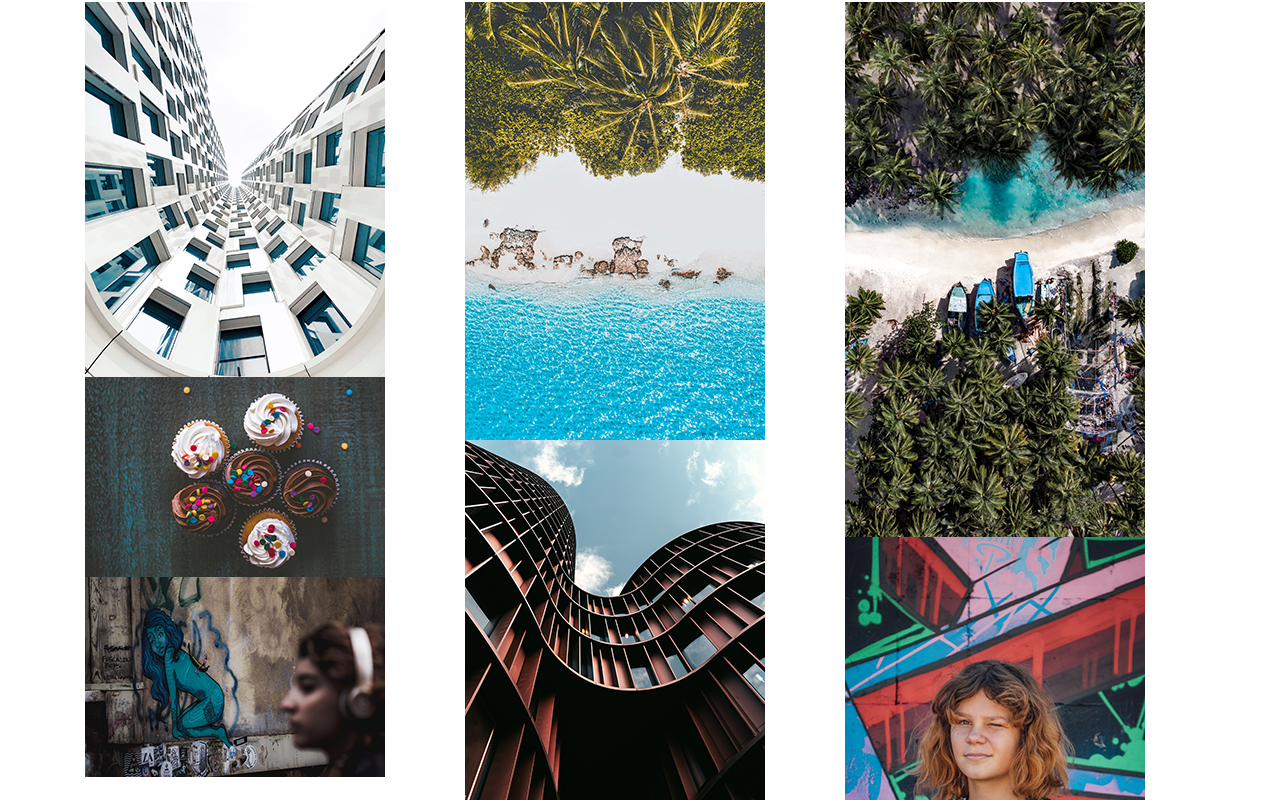
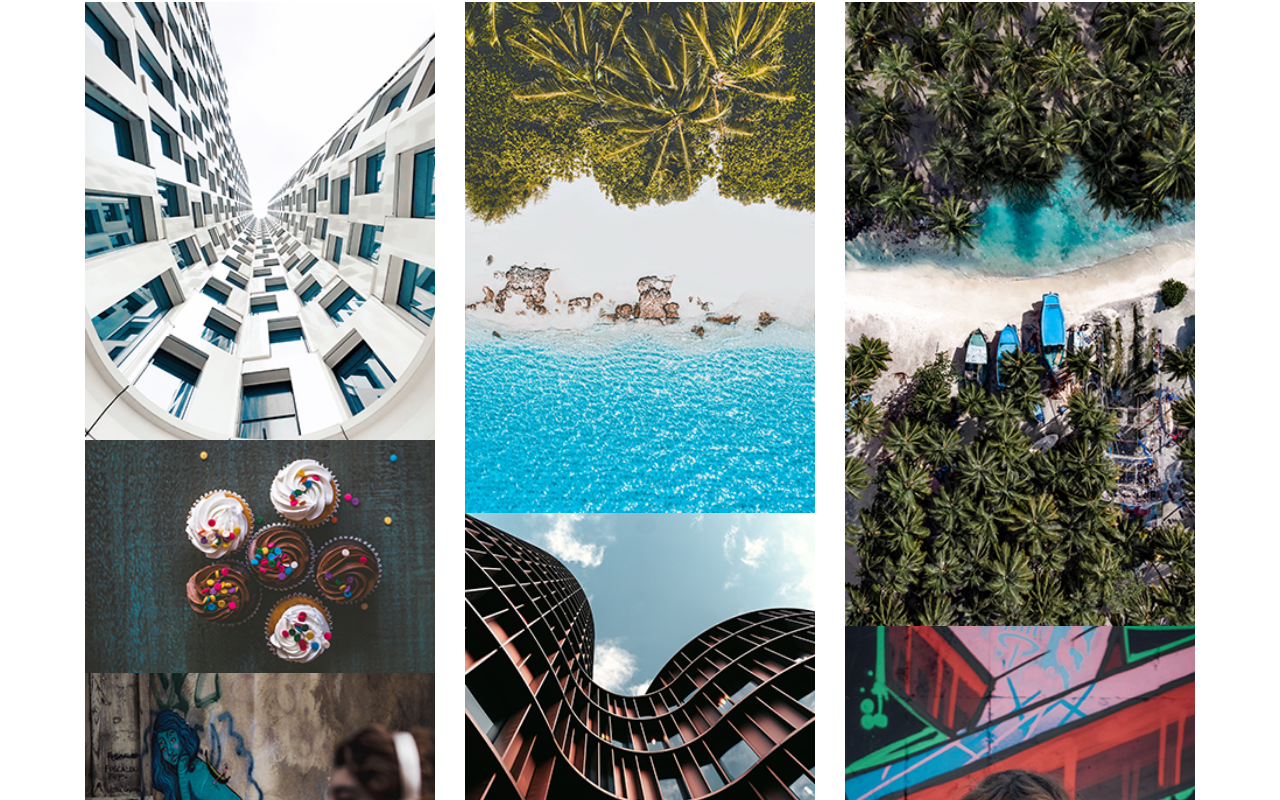
Before and after one commit to ruiz8098023/m2-hw2-ruiz-josselyn, a plain HTML site: page index.html in a window 1280 px wide. Shown: the part 54-854 px from the top of the page. Drawn offline with nearby package versions, Linux system fonts and the light colour scheme.

Commit message:
Added main.css link

```diff
--- a/index.html
+++ b/index.html
@@ -8,6 +8,9 @@
 
     <!-- Bootstrap CSS -->
     <link rel="stylesheet" href="https://stackpath.bootstrapcdn.com/bootstrap/4.4.1/css/bootstrap.min.css" integrity="sha384-Vkoo8x4CGsO3+Hhxv8T/Q5PaXtkKtu6ug5TOeNV6gBiFeWPGFN9MuhOf23Q9Ifjh" crossorigin="anonymous">
+
+    <!-- Main CSS -->
+    <link rel="stylesheet" href="main.css"/>
 
     <title>Hello, world!</title>
   </head>
```
